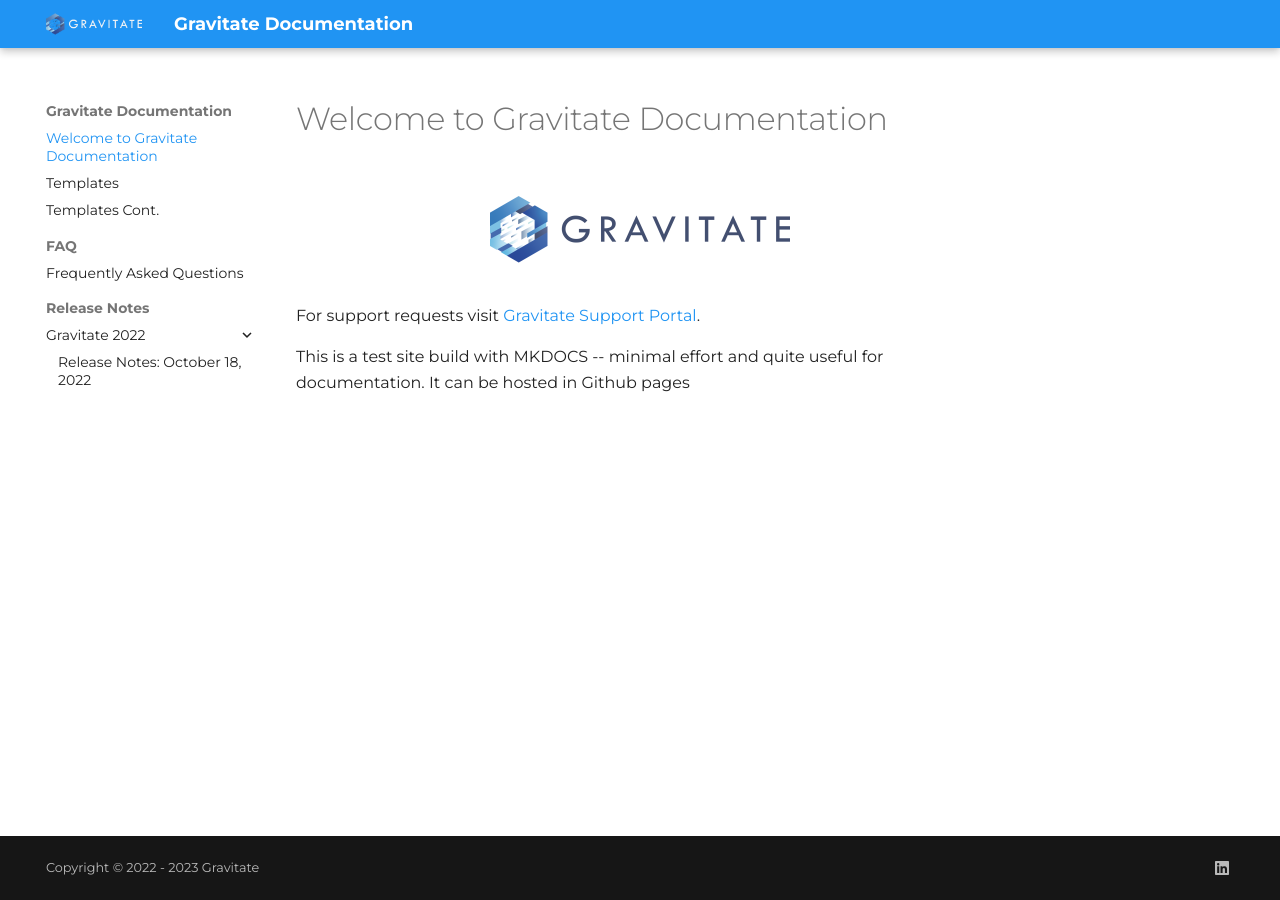
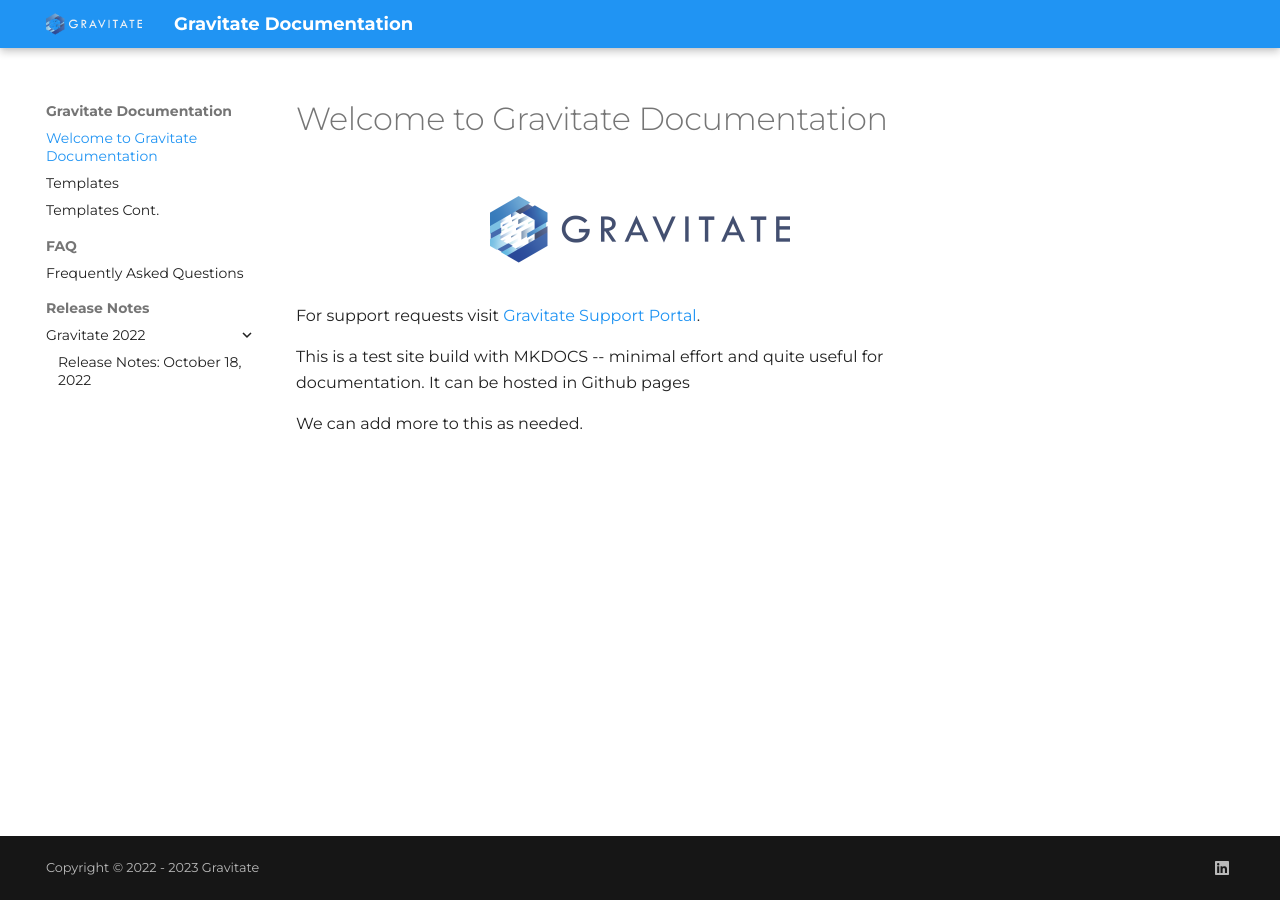
Before and after one commit to gravitate-energy/release_documentation, an MkDocs documentation site: the page built from docs/index.md, in a window 1280 px wide. Built offline with MkDocs 1.6.1 and Material for MkDocs 9.7.7, drawn with Linux system fonts in a browser that asks for light colours.

Commit message:
adding notes

```diff
--- a/docs/index.md
+++ b/docs/index.md
@@ -7,3 +7,5 @@
 For support requests visit [Gravitate Support Portal](https://gravitatedxp.atlassian.net/servicedesk/customer/portal/2).
 
 This is a test site build with MKDOCS -- minimal effort and quite useful for documentation. It can be hosted in Github pages
+
+We can add more to this as needed.
```
